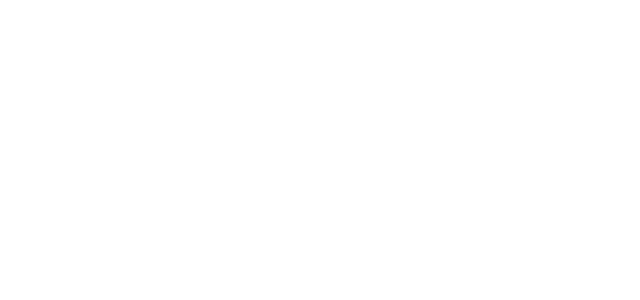
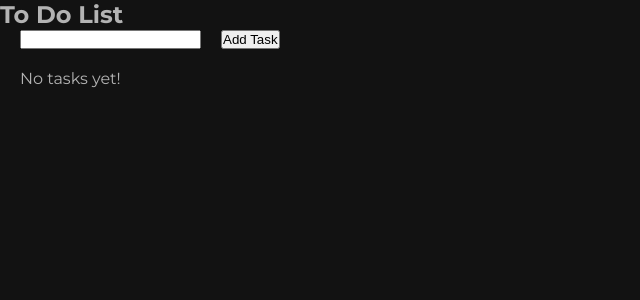
Before and after one commit to mqrrch/To-do-list, a React (Vite) app: page / in a window 1280 px wide. Shown: the top 300 px of the page, without its empty margins (0-640 px from the left). Built offline with nearby package versions, Linux system fonts and the light colour scheme.

Commit message:
add tasks, remove tasks
- add task
- styled every task
- remove task
- open settings

```diff
--- a/index.html
+++ b/index.html
@@ -3,6 +3,7 @@
   <head>
     <meta charset="UTF-8" />
     <meta name="viewport" content="width=device-width, initial-scale=1.0" />
+    <link rel="stylesheet" href="https://cdnjs.cloudflare.com/ajax/libs/font-awesome/6.7.1/css/all.min.css" integrity="sha512-5Hs3dF2AEPkpNAR7UiOHba+lRSJNeM2ECkwxUIxC1Q/FLycGTbNapWXB4tP889k5T5Ju8fs4b1P5z/iB4nMfSQ==" crossorigin="anonymous" referrerpolicy="no-referrer" />
     <title>To Do List</title>
   </head>
   <body>
--- a/src/App.css
+++ b/src/App.css
@@ -0,0 +1,23 @@
+@import url('https://fonts.googleapis.com/css2?family=Fredoka:wght@300..700&family=Montserrat:ital,wght@0,100..900;1,100..900&display=swap');
+
+*,
+*::after,
+*::before{
+    box-sizing: border-box;
+    margin: 0;
+    padding: 0;
+}
+
+:root{
+    --bg-prim: #121212;
+    --bg-scnd: #1E1E1E;
+    --font: #E0E0E0;
+    --brdr: #333333;
+}
+
+body{
+    height: 100%;
+    background-color: var(--bg-prim);
+    color: #B3B3B3;
+    font-family: 'Montserrat', sans-serif;
+}
--- a/src/App.jsx
+++ b/src/App.jsx
@@ -1,10 +1,60 @@
 import { useState } from 'react'
+import { ItemList } from './comps/ItemList/ItemList'
+import { AddItem } from './comps/AddItem/AddItem'
 import './App.css'
 
 function App() {
+  const [toDoItems, setToDoItems] = useState([])
+
+  function addToDo(itemName) {
+    setToDoItems(currentList => {
+      return [
+        ...currentList,
+        {
+          id: crypto.randomUUID(),
+          itemName,
+          completed: false
+        }
+      ]
+    })
+  }
+
+  function toggleCheckbox(id, completed) {
+    setToDoItems(currentList => {
+      return currentList.map(item => {
+        if (item.id === id){
+          return {...item, completed}
+        }
+        return item
+      })
+    })
+  }
+
+  function removeToDo(id) {
+    setToDoItems(currentList => {
+      return currentList.filter(item => item.id !== id)
+    })
+  }
+
+  function editToDo(id, newName) {
+    setToDoItems(currentList => {
+      return currentList.map(item => {
+        if (item.id === id){
+          return {...item, itemName: newName}
+        }
+        return item
+      })
+    })
+  }
 
   return (
     <>
+      <h2 id='title'>To Do List</h2>
+
+      <div id='items-container'>
+        <AddItem onSubmit={addToDo} />
+        <ItemList toDoItems={toDoItems} setToDoItems={setToDoItems} toggleCheckbox={toggleCheckbox} removeToDo={removeToDo} />
+      </div>
 
     </>
   )
--- /dev/null
+++ b/src/comps/AddItem/AddItem.css
@@ -0,0 +1,7 @@
+.item-input-form{
+    margin-left: 20px;
+}
+
+.item-submit{
+    margin-left: 20px;
+}
--- /dev/null
+++ b/src/comps/AddItem/AddItem.jsx
@@ -0,0 +1,31 @@
+import { useState } from "react"
+import './AddItem.css'
+
+export function AddItem({ onSubmit }){
+    const [itemName, setItemName] = useState('')
+
+    const handleSubmit = (e) => {
+        e.preventDefault();
+
+        if (itemName === '') return;
+
+        onSubmit(itemName);
+
+        setItemName('');
+    }
+
+    return (
+        <form className="item-input-form" onSubmit={handleSubmit}>
+            <input className='item-input'
+            maxLength={20}
+            onChange={e => setItemName(e.target.value)}
+            value={itemName}
+            onKeyDown={e => e.key === 'Enter' && handleSubmit(e)} />
+
+            <input className='item-submit'
+            type='submit'
+            value='Add Task'
+            onClick={handleSubmit} />
+        </form>
+    )
+}
--- /dev/null
+++ b/src/comps/Item/Item.css
@@ -0,0 +1,11 @@
+.item{
+    display: flex;
+    align-items: center;
+    height: 40px;
+    gap: 20px;
+    border-bottom: 1px solid var(--bg-scnd);
+}
+
+.item-check{
+    transform: scale(1.2);
+}
--- /dev/null
+++ b/src/comps/Item/Item.jsx
@@ -0,0 +1,22 @@
+import { useState } from 'react'
+import { ItemSettings } from '../ItemSettings/ItemSettings'
+import { } from '../../App'
+import './Item.css'
+
+export function Item({ id, itemName, completed, toggleCheckbox, removeToDo }){
+    return(
+        <li className='item'>
+            <input className='item-check'
+            type='checkbox'
+            checked={completed}
+            onChange={e => toggleCheckbox(id, e.target.checked)} />
+
+            <p className='item-name'>{itemName}</p>
+
+            <ItemSettings removeToDo={removeToDo}
+            id={id}
+             />
+
+        </li>
+    )
+}
--- /dev/null
+++ b/src/comps/ItemList/ItemList.css
@@ -0,0 +1,3 @@
+#item-list{
+    margin: 20px;
+}
--- /dev/null
+++ b/src/comps/ItemList/ItemList.jsx
@@ -0,0 +1,20 @@
+import { Item } from '../Item/Item'
+import './ItemList.css'
+
+export function ItemList({ toDoItems, setToDoItems, toggleCheckbox, removeToDo }) {
+    return (
+        <ul id='item-list'>
+            {toDoItems.length === 0 && 'No tasks yet!'}
+            {toDoItems.map(item => {
+                return (
+                    <Item {...item}
+                    key={item.id}
+                    toggleCheckbox={toggleCheckbox}
+                    removeToDo={removeToDo}
+                    toDoItems={toDoItems}
+                    setToDoItems={setToDoItems} />
+                )
+            })}
+        </ul>
+    )
+}
--- /dev/null
+++ b/src/comps/ItemSettings/ItemSettings.css
@@ -0,0 +1,41 @@
+.item-settings{
+    margin-top: 4px;
+    color: var(--font);
+    font-size: 18px;
+    border: none;
+    background-color: var(--bg-prim);
+}
+
+.settings-overlay{
+    position: fixed;
+    top: 0;
+    left: 0;
+    width: 100%;
+    height: 100%;
+    display: flex;
+    justify-content: center;
+    align-items: center;
+    z-index: 1000;
+}
+
+.settings-container{
+    position: absolute;
+    display: flex;
+    flex-direction: column;
+    padding: 10px;
+    background-color: var(--bg-scnd);
+    border: 1px solid var(--brdr);
+    border-radius: 5px;
+    z-index: 1001;
+}
+
+.settings-item{
+    font-size: 12px;
+    text-align: center;
+    line-height: 25px;
+}
+
+.item-settings:hover,
+.settings-item:hover{
+    cursor: pointer;
+}
--- /dev/null
+++ b/src/comps/ItemSettings/ItemSettings.jsx
@@ -0,0 +1,52 @@
+import { useState, useRef, useEffect } from 'react'
+import './ItemSettings.css'
+
+export function ItemSettings({ removeToDo, id }){
+    const [settingsOpen, setSettingsOpen] = useState(false)
+    const handleOpenSettings = () => setSettingsOpen(true)
+    const handleCloseSettings = () => setSettingsOpen(false)
+
+    const elementRef = useRef()
+    const [pos, setPos] = useState({top: 0, left: 0})
+    useEffect(() => {
+        if (elementRef.current){
+            const { top, left } = elementRef.current.getBoundingClientRect();
+            setPos({top, left});
+        }
+    }, [])
+
+    function handleRemove(id) {
+        removeToDo(id);
+        console.log('Task removed!');
+        handleCloseSettings();
+    }
+
+    return (
+        <>
+            <button className='item-settings'
+                ref={elementRef}
+                onClick={handleOpenSettings}>
+
+                    <i className="fa-solid fa-ellipsis"></i>
+
+            </button>
+
+            {settingsOpen && (
+                <div className='settings-overlay'
+                onClick={handleCloseSettings}>
+
+                    <div className='settings-container'
+                    onClick={(e) => e.stopPropagation()}
+                    style={{top: `${pos.top + 25}px`, left: `${pos.left - 20}px`}}>
+
+                        <a className='settings-item item-edit'>Edit Task</a>
+
+                        <a className='settings-item item-remove'
+                        onClick={() => handleRemove(id)} >Remove Task</a>
+
+                    </div>
+                </div>
+            )}
+        </>
+    )
+}
```
